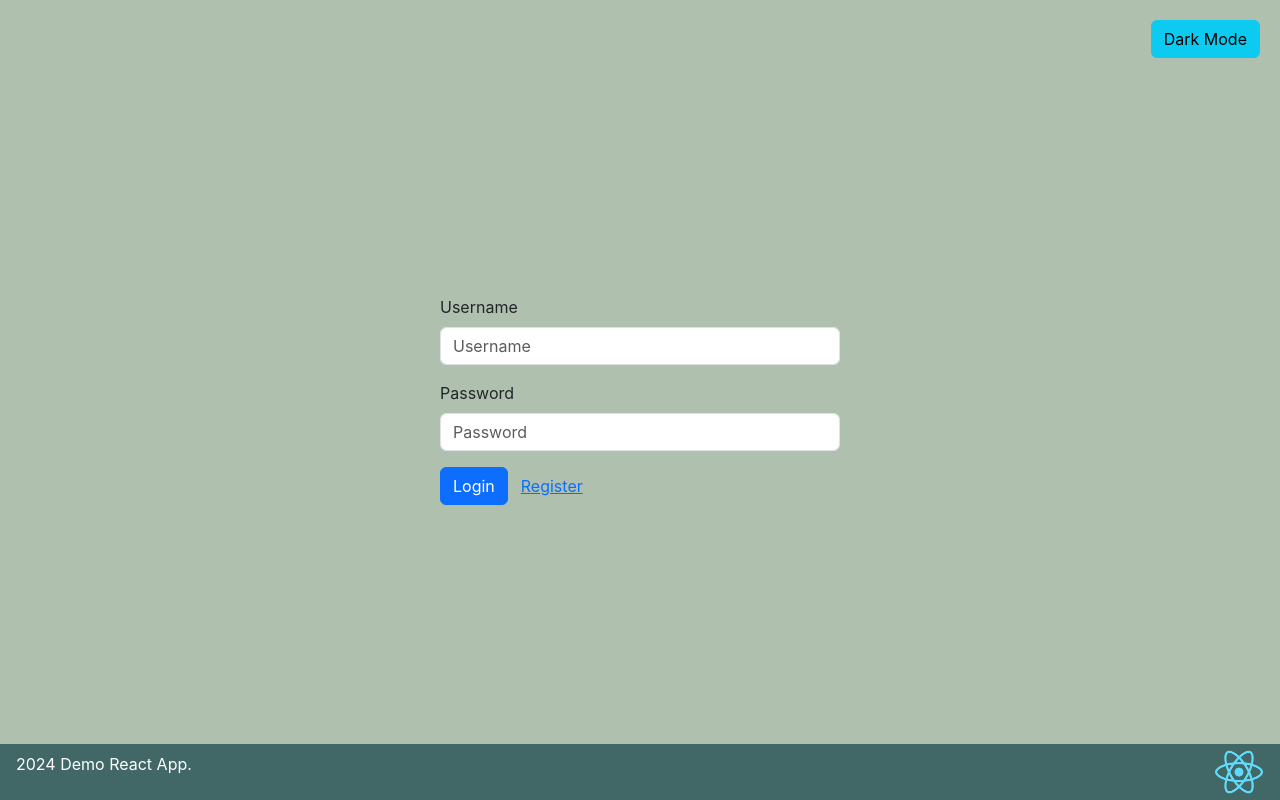
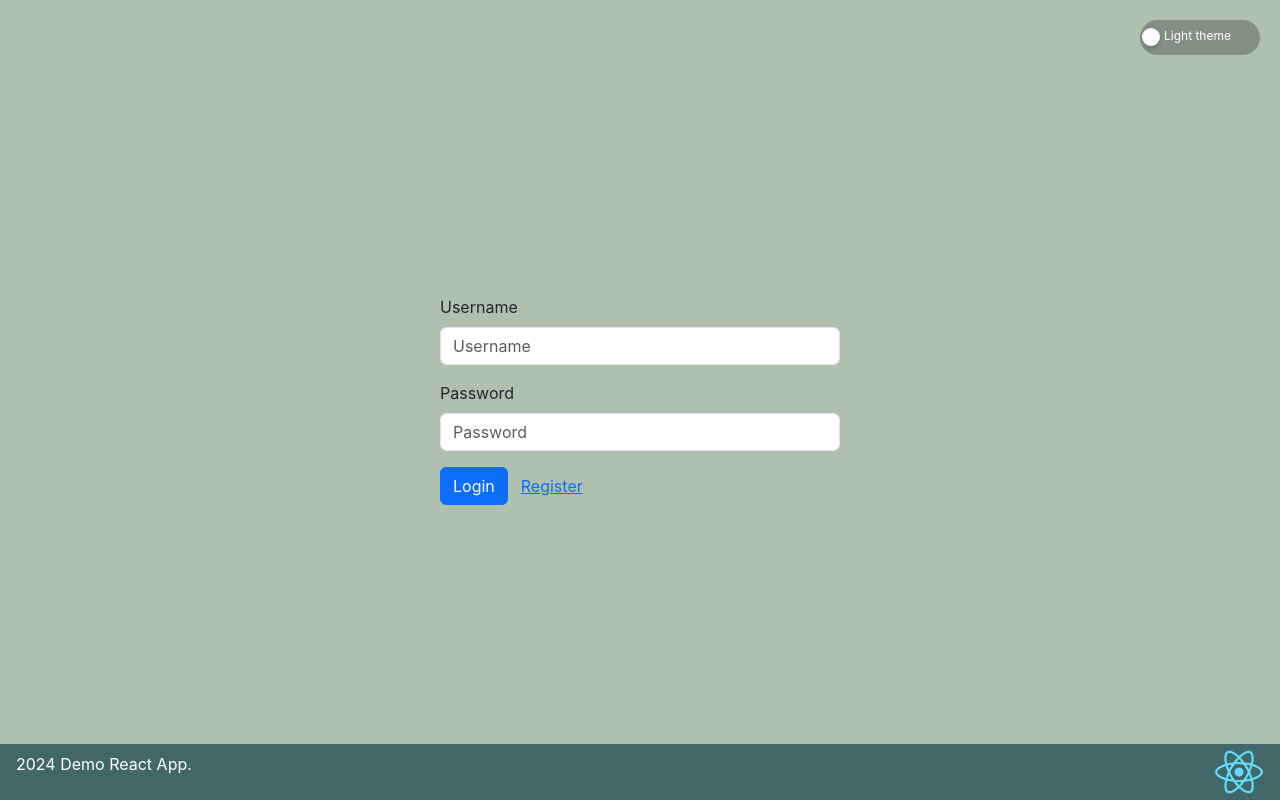
Before and after one commit to lizazp92/react-hw, a React (Create React App) app: page / in a window 1280 px wide. Built offline with nearby package versions, Linux system fonts and the light colour scheme.

Commit message:
add ant design library (toggle dark theme switch). change readme file

```diff
--- a/package.json
+++ b/package.json
@@ -6,6 +6,7 @@
     "@testing-library/jest-dom": "^5.17.0",
     "@testing-library/react": "^13.4.0",
     "@testing-library/user-event": "^13.5.0",
+    "antd": "^5.18.1",
     "bootstrap": "^5.3.3",
     "react": "^18.3.1",
     "react-bootstrap": "^2.10.2",
--- a/src/App.js
+++ b/src/App.js
@@ -1,10 +1,10 @@
 import { useState } from "react";
-import Button from "react-bootstrap/Button";
 import Landing from "./components/landing/Landing";
 import Footer from "./components/landing/Footer";
 import Login from "./components/login/Login";
 import Admin from "./components/admin/Admin";
 import Register from "./components/register/Register";
+import { Space, Switch } from "antd";
 
 import "./styles/App.scss";
 
@@ -59,13 +59,15 @@ function App() {
 
   return (
     <div>
-      <Button
-        onClick={toggleTheme}
-        className="App-btn-theme-toggle"
-        variant="info"
-      >
-        {darkMode ? "Light Mode" : "Dark Mode"}
-      </Button>
+      {/* Ant design library, toggle switch */}
+      <Space direction="vertical" className="App-btn-theme-toggle">
+        <Switch
+          checked={darkMode}
+          checkedChildren="Dark theme"
+          unCheckedChildren="Light theme"
+          onChange={toggleTheme}
+        />
+      </Space>
       {/* if not logged in, handle login and rendering register component onclick. if the role is admin, go to Admin page.
       otherwise landing page. and pass usernames to these pages*/}
       {!isLoggedIn ? (
--- a/src/components/admin/UsersList.js
+++ b/src/components/admin/UsersList.js
@@ -61,11 +61,11 @@ function UsersList({ darkMode }) {
   useEffect(() => {
     //show 10 users
     fetch("https://randomuser.me/api/?results=10")
-      .then((result) => {
-        if (!result.ok) {
+      .then((response) => {
+        if (!response.ok) {
           throw new Error("Network issue");
         }
-        return result.json();
+        return response.json();
       })
       .then((json) => {
         const fetchedUsers = json.results.map((user, index) => ({
--- a/src/components/login/Login.js
+++ b/src/components/login/Login.js
@@ -4,7 +4,7 @@ import Form from "react-bootstrap/Form";
 import Row from "react-bootstrap/Row";
 import { useState } from "react";
 import AlertMessage from "./AlertMessage";
-import Register from "../register/Register";
+
 import "../../styles/Login.scss";
 
 function Login({ handleLogin, darkMode, handleShowRegister }) {
--- a/src/styles/App.scss
+++ b/src/styles/App.scss
@@ -15,5 +15,18 @@ body {
     position: absolute;
     top: 20px;
     right: 20px;
+    display: flex;
+    align-items: center;
+    justify-content: center;
+    .ant-switch {
+      width: 120px;
+      height: 35px;
+      display: flex;
+      align-items: center;
+      padding-top: 5px; //toggle text to go down
+    }
+    .ant-switch-handle {
+      top: 8px; //round toggle to go down
+    }
   }
 }
```
Also changed, not shown: 2 other files (tests, documents, lock files or other folders).
